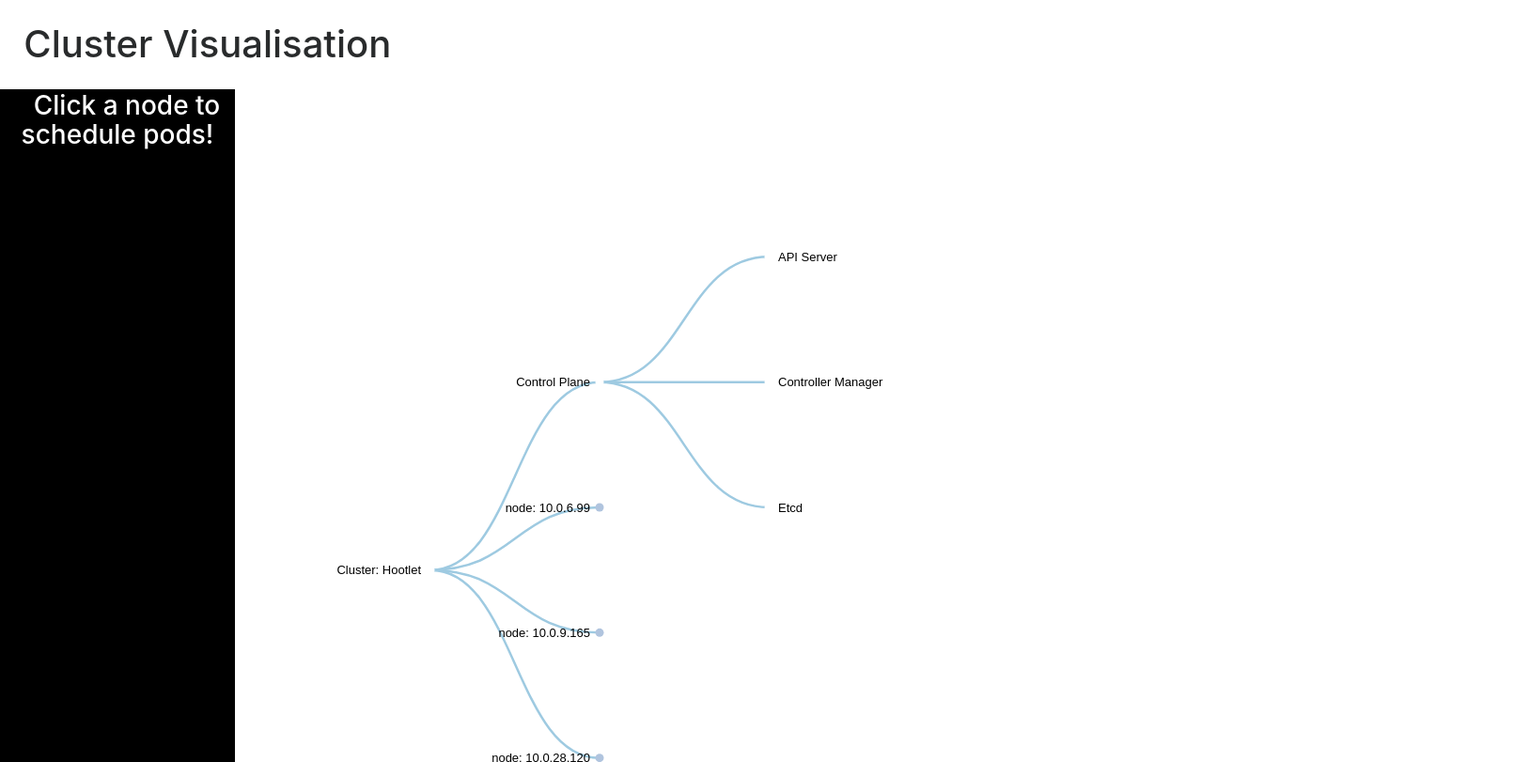
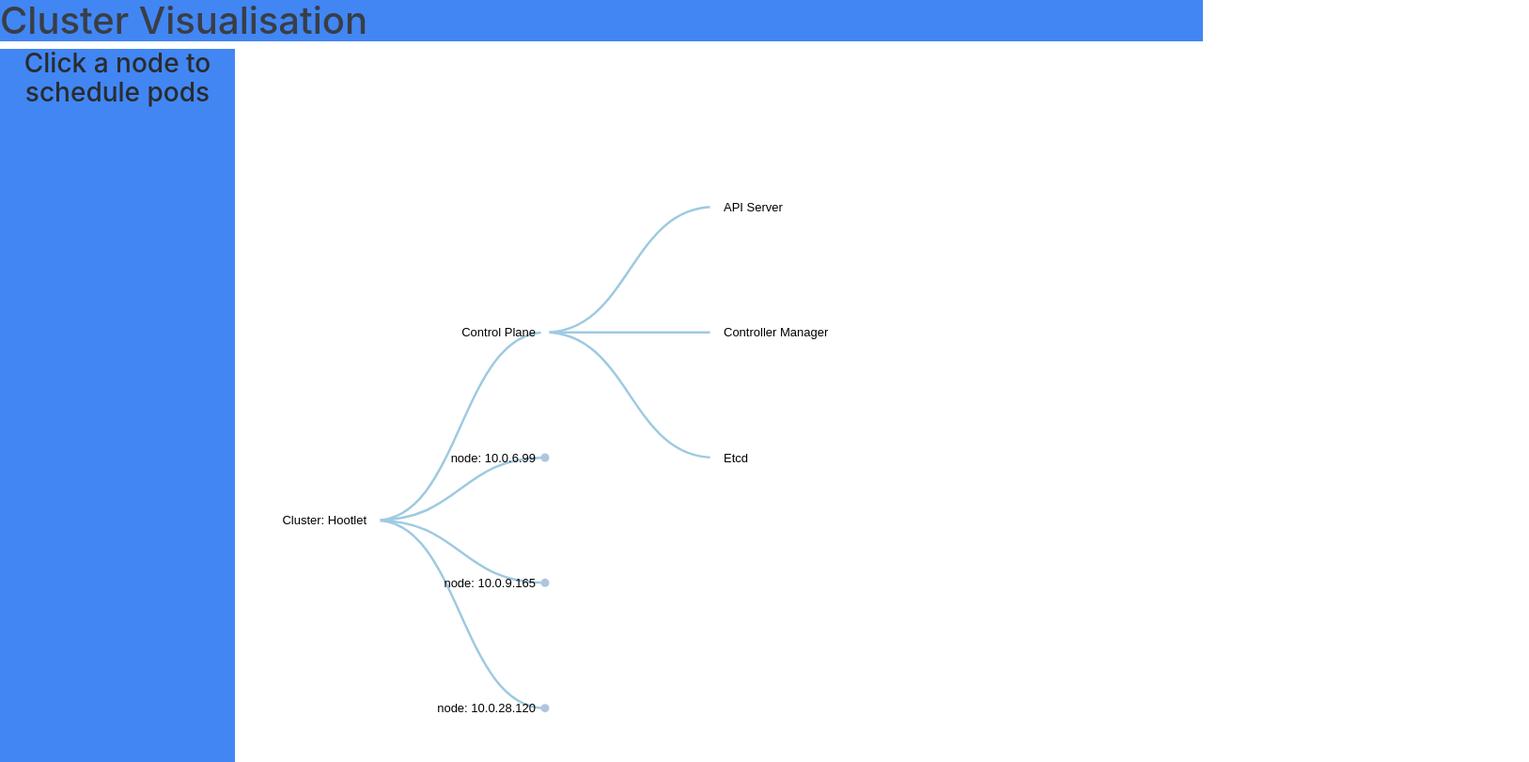
Before and after one commit to tehut/d3, a website built with webpack: page src/index.html in a window 1280 px wide. Shown: the top 811 px of the page at 94% size, 1627 px wide, since content can reach past the window. Built offline with nearby package versions, Linux system fonts and the light colour scheme; a script that the page names is missing.

Commit message:
simple styling

```diff
--- a/src/index.html
+++ b/src/index.html
@@ -23,47 +23,21 @@
   }));
 </script>
   <style>
-    *{margin:1%}
-    .node rect {
-      cursor: pointer;
-      fill: #000000;
-      fill-opacity: .09;
-      stroke: #000000;
-      stroke-width: 5.5px;
-    }
-
-    .node text {
-      font: 13px sans-serif;
-      pointer-events:visibleStroke;
-    }
-
-    path.link {
-      fill: none;
-      stroke: #9ecae1;
-      stroke-width: 2.5px;
-    }
-    .navbar{
-      background-color: #9ecaff;
-    }
+     *{margin:0%}
   </style>
 </head>
 <body>
-  <div>
+  <div class="header">
     <h1> Cluster Visualisation </h1>
     </div>
 <div id="wrapper">
 
   <!-- Sidebar -->
    <div id="sidebar-wrapper">
-    <ul class="sidebar-nav">
-      <li class="sidebar-brand">
-        <h3>
-                       Click a node to schedule pods!
-                    </h3>
+
+        <h3> Click a node to schedule pods</h3>
 
   </div>
-  <!-- /#sidebar-wrapper -->
-
   <!-- Page Content -->
    <div id="page-content-wrapper">
     <div class="container-fluid">
@@ -72,11 +46,9 @@
        </section>
     </div>
   </div>
-  <!-- /#page-content-wrapper -->
+
 
 </div>
-<!-- /#wrapper -->
-<!-- Bootstrap core JavaScript -->
 
 <main>
 </main>
--- a/src/simple-sidebar.css
+++ b/src/simple-sidebar.css
@@ -3,6 +3,14 @@ body {
   overflow-x:hidden;
 }
 
+.header{
+    background-color: #4286f4;
+    margin: 0px;
+    border: 0px;
+    display: block;
+}
+
+.header h1{ color:#393e44;}
 #wrapper {
   padding-left: 0;
   -webkit-transition: all 0.5s ease;
@@ -23,7 +31,7 @@ body {
   height: 100%;
   margin-left: -250px;
   overflow-y: auto;
-  background: #000;
+  background: #4286f4;
   -webkit-transition: all 0.5s ease;
   -moz-transition: all 0.5s ease;
   -o-transition: all 0.5s ease;
@@ -48,71 +56,33 @@ body {
 
 /* Sidebar Styles */
 
-.sidebar-nav {
-  position: absolute;
-  top: 0;
-  width: 250px;
-  margin: 0;
-  padding: 0;
-  list-style: none;
+h3 {
+  color: #000000;
+  text-align: center;
+  z-index: -1;
 }
 
-.sidebar-nav li {
-  text-indent: 20px;
-  line-height: 40px;
-}
 
-/* .sidebar-nav li a {
-  display: block;
-  text-decoration: none;
-  color: #999999;
-} */
+/* d3 Styling  */
 
-/* .sidebar-nav li a:hover {
-  text-decoration: none;
-  color: #fff;
-  background: rgba(255, 255, 255, 0.2);
-} */
+    .node rect {
+      cursor: pointer;
+      fill: #000000;
+      fill-opacity: .09;
+      stroke: #000000;
+      stroke-width: 5.5px;
+    }
 
-/* .sidebar-nav li a:active, .sidebar-nav li a:focus {
-  text-decoration: none;
-} */
+    .node text {
+      font: 13px sans-serif;
+      pointer-events:visibleStroke;
+    }
 
-/* .sidebar-nav>.sidebar-brand {
-  height: 65px;
-  font-size: 18px;
-  line-height: 60px;
-} */
-
-.sidebar-nav h3 {
-  color: #ffffff;
-  text-align: center;
-}
-
-/* .sidebar-nav>.sidebar-brand a:hover {
-  color: #fff;
-  background: none;
-} */
-
-@media(min-width:768px) {
-  #wrapper {
-    padding-left: 0;
-  }
-  #wrapper.toggled {
-    padding-left: 250px;
-  }
-  #sidebar-wrapper {
-    width: 0;
-  }
-  #wrapper.toggled #sidebar-wrapper {
-    width: 250px;
-  }
-  #page-content-wrapper {
-    padding: 20px;
-    position: relative;
-  }
-  #wrapper.toggled #page-content-wrapper {
-    position: relative;
-    margin-right: 0;
-  }
-}
+    path.link {
+      fill: none;
+      stroke: #9ecae1;
+      stroke-width: 2.5px;
+    }
+    .navbar{
+      background-color: #9ecaff;
+    }
```
